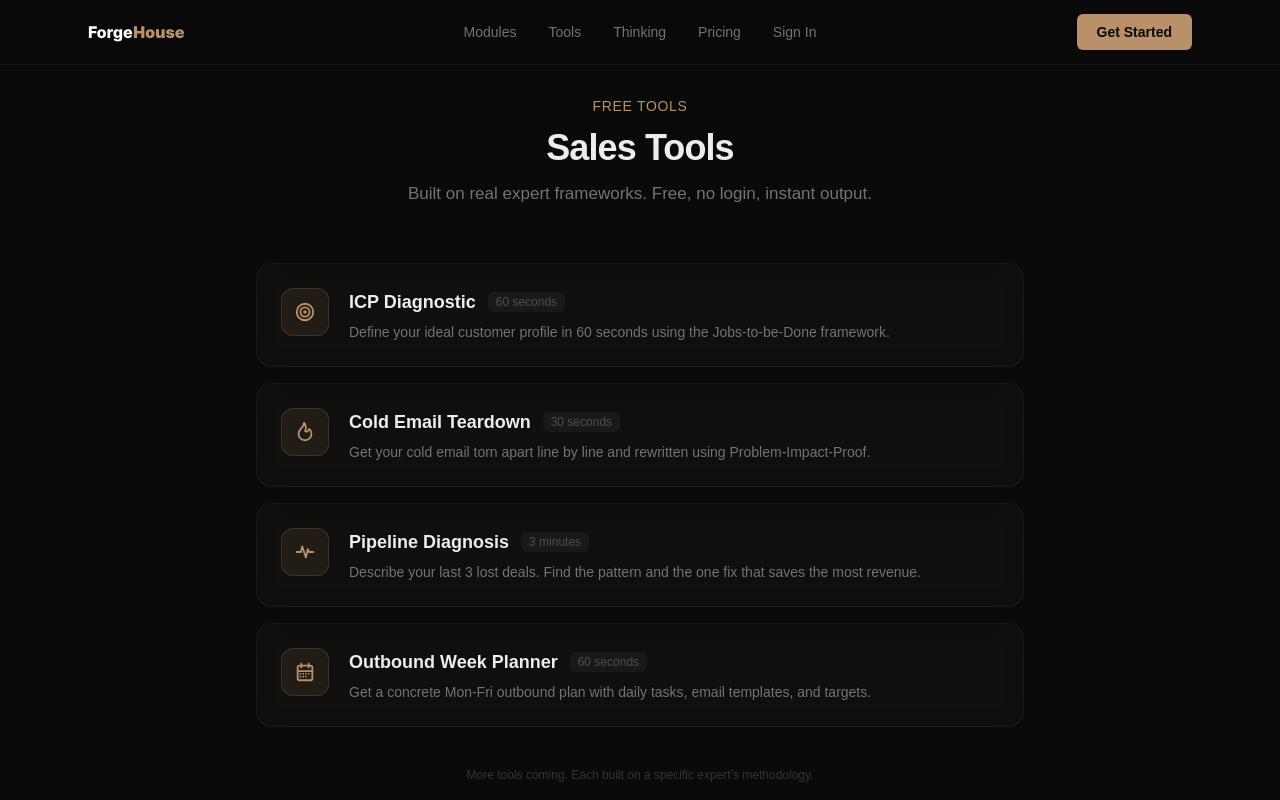
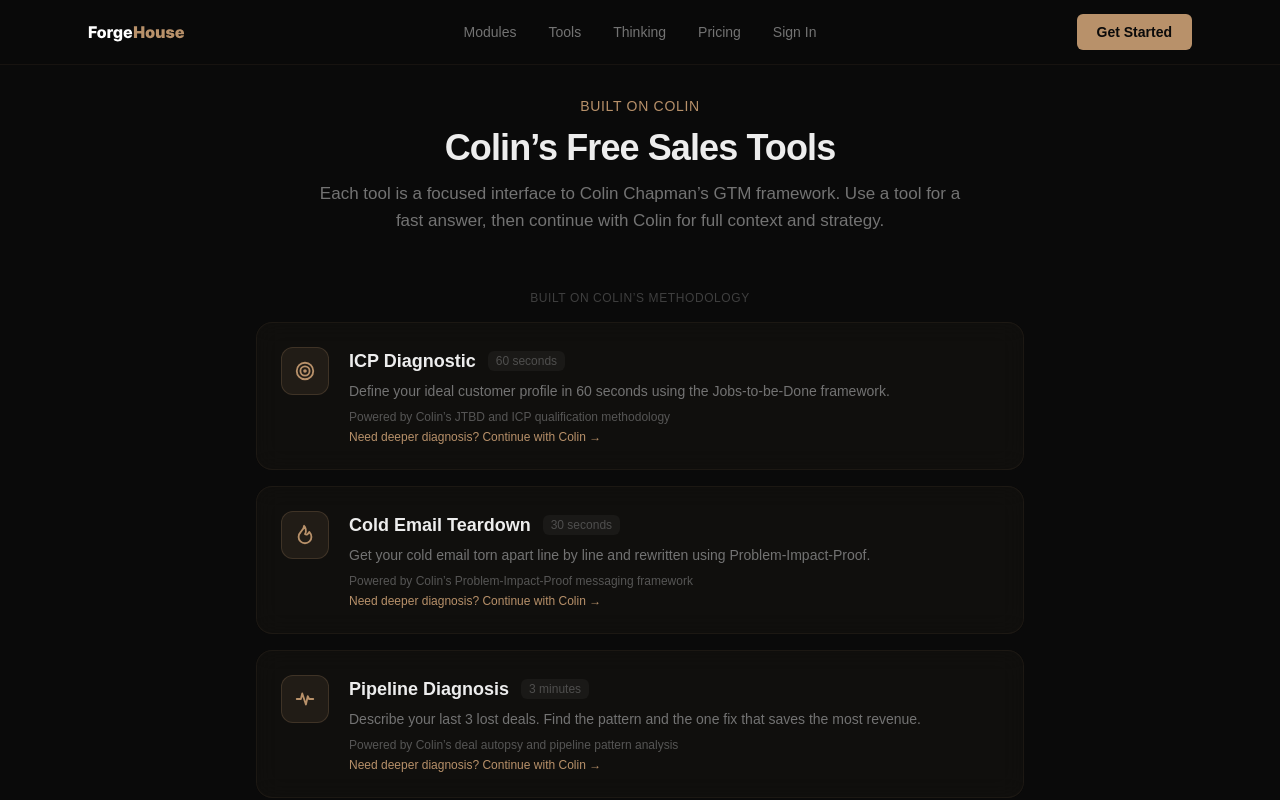
Before and after one commit to Apex-Sudo/forgehouse-site, a Next.js app: page /tools in a window 1280 px wide. Shown: the top 800 px of the page. Built offline with nearby package versions, Linux system fonts and the light colour scheme; no server answers.

Commit message:
tools: clarify Colin-first model and agent continuity

```diff
--- a/src/app/tools/page.tsx
+++ b/src/app/tools/page.tsx
@@ -8,6 +8,7 @@ const tools = [
     icon: IconTarget,
     title: "ICP Diagnostic",
     description: "Define your ideal customer profile in 60 seconds using the Jobs-to-be-Done framework.",
+    framework: "Colin’s JTBD and ICP qualification methodology",
     href: "/tools/icp-diagnostic",
     time: "60 seconds",
   },
@@ -15,6 +16,7 @@ const tools = [
     icon: IconFlame,
     title: "Cold Email Teardown",
     description: "Get your cold email torn apart line by line and rewritten using Problem-Impact-Proof.",
+    framework: "Colin’s Problem-Impact-Proof messaging framework",
     href: "/tools/cold-email-teardown",
     time: "30 seconds",
   },
@@ -22,6 +24,7 @@ const tools = [
     icon: IconActivityHeartbeat,
     title: "Pipeline Diagnosis",
     description: "Describe your last 3 lost deals. Find the pattern and the one fix that saves the most revenue.",
+    framework: "Colin’s deal autopsy and pipeline pattern analysis",
     href: "/tools/pipeline-diagnosis",
     time: "3 minutes",
   },
@@ -29,6 +32,7 @@ const tools = [
     icon: IconCalendarWeek,
     title: "Outbound Week Planner",
     description: "Get a concrete Mon-Fri outbound plan with daily tasks, email templates, and targets.",
+    framework: "Colin’s outbound execution structure for founder-led sales",
     href: "/tools/outbound-planner",
     time: "60 seconds",
   },
@@ -39,12 +43,14 @@ export default function ToolsPage() {
     <div className="pt-24 pb-16 px-6">
       <div className="max-w-3xl mx-auto">
         <div className="text-center mb-14">
-          <p className="text-amber text-sm font-medium uppercase tracking-wider mb-3">Free Tools</p>
-          <h1 className="text-3xl md:text-4xl font-bold tracking-tight mb-3">Sales Tools</h1>
-          <p className="text-muted max-w-lg mx-auto">
-            Built on real expert frameworks. Free, no login, instant output.
+          <p className="text-amber text-sm font-medium uppercase tracking-wider mb-3">Built on Colin</p>
+          <h1 className="text-3xl md:text-4xl font-bold tracking-tight mb-3">Colin’s Free Sales Tools</h1>
+          <p className="text-muted max-w-2xl mx-auto">
+            Each tool is a focused interface to Colin Chapman’s GTM framework. Use a tool for a fast answer, then continue with Colin for full context and strategy.
           </p>
         </div>
+
+        <p className="text-xs text-muted/50 uppercase tracking-wider mb-4 text-center">Built on Colin’s methodology</p>
 
         <div className="grid gap-4">
           {tools.map((tool) => (
@@ -62,6 +68,8 @@ export default function ToolsPage() {
                   <span className="text-xs text-muted/60 bg-white/[0.04] px-2 py-0.5 rounded-md">{tool.time}</span>
                 </div>
                 <p className="text-muted text-sm">{tool.description}</p>
+                <p className="text-xs text-muted/70 mt-2">Powered by {tool.framework}</p>
+                <p className="text-xs text-amber mt-1">Need deeper diagnosis? Continue with Colin →</p>
               </div>
             </Link>
           ))}
```
